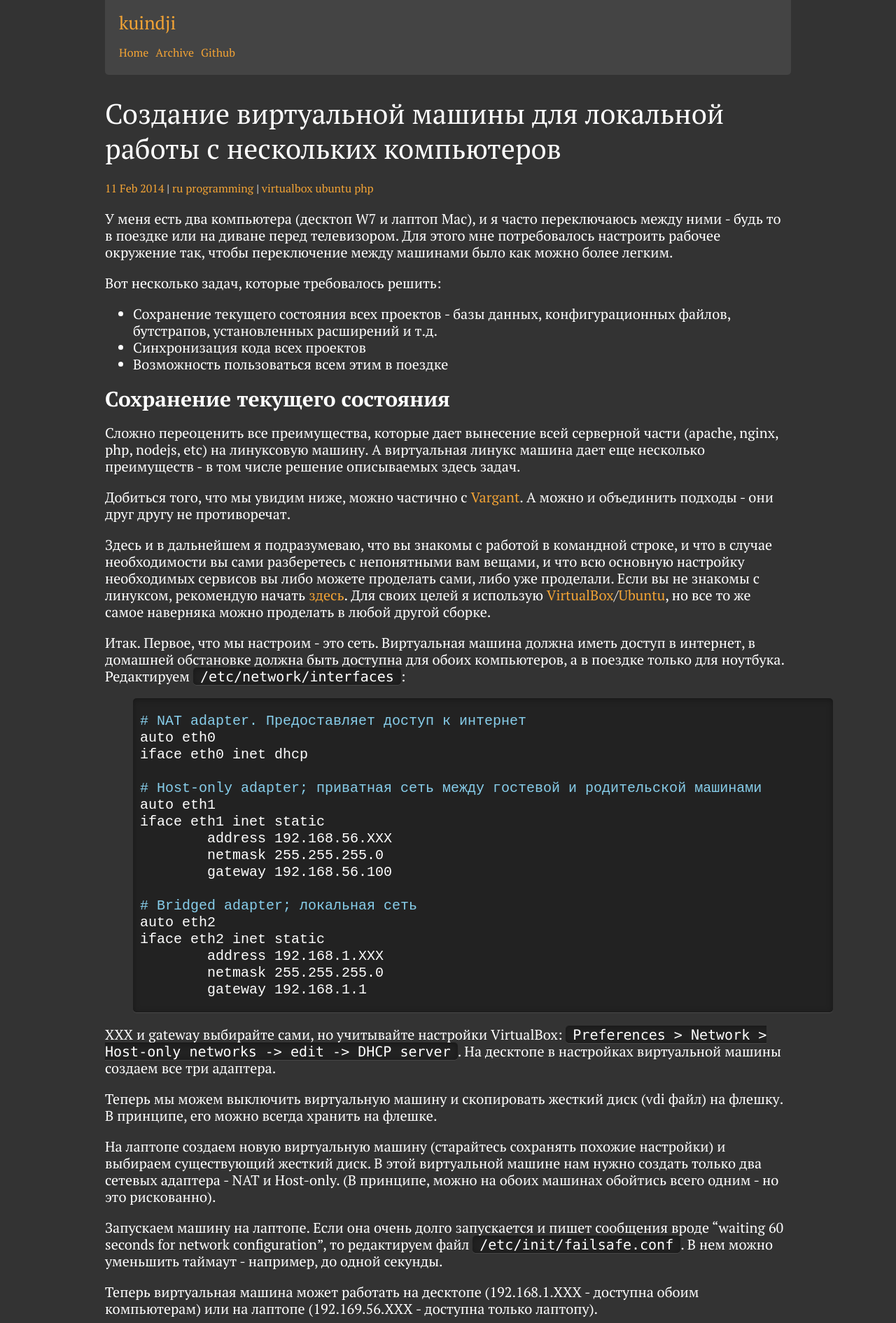
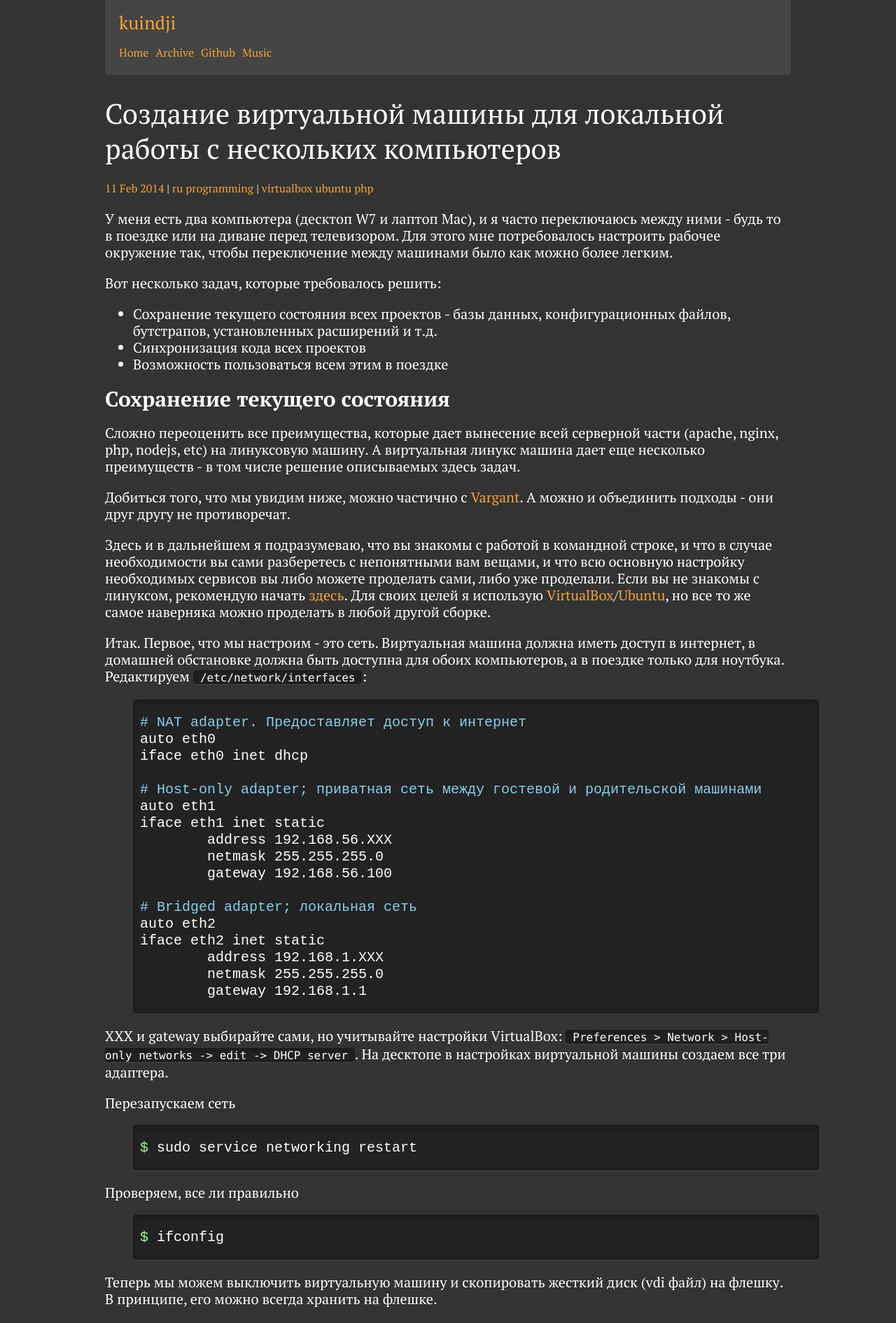
Before and after one commit to kuindji/kuindji.github.io, a Jekyll site: the page built from _posts/2014-02-11-ru-shared-virtual-machine.markdown, in a window 1280 px wide. Shown: the top 1891 px of the page at 70% size. Built offline with Jekyll 4.4.1, drawn with Linux system fonts in a browser that asks for light colours; Markdown is read by kramdown in place of the engine named in the settings; comment, search, counter and statistics services are not loaded.

Commit message:
style changes

```diff
--- a/_layouts/default.html
+++ b/_layouts/default.html
@@ -19,6 +19,7 @@
                      <li><a href="/">Home</a></li>
                      <li><a href="/archive.html">Archive</a></li>
                      <li><a href="https://github.com/kuindji">Github</a></li>
+                     <li><a href="http://www.kuindji.com">Music</a></li>
                  </ul>
              </nav>
              <div style="clear:both"></div>
--- a/_posts/2014-02-11-ru-shared-virtual-machine.markdown
+++ b/_posts/2014-02-11-ru-shared-virtual-machine.markdown
@@ -47,6 +47,16 @@ iface eth2 inet static
 {% endhighlight %}
 
 XXX и gateway выбирайте сами, но учитывайте настройки VirtualBox: `Preferences > Network > Host-only networks -> edit -> DHCP server`. На десктопе в настройках виртуальной машины создаем все три адаптера.
+
+Перезапускаем сеть
+{% highlight bash %}
+$ sudo service networking restart
+{% endhighlight %}
+
+Проверяем, все ли правильно
+{% highlight bash %}
+$ ifconfig
+{% endhighlight %}
 
 Теперь мы можем выключить виртуальную машину и скопировать жесткий диск (vdi файл) на флешку. В принципе, его можно всегда хранить на флешке.
 
--- a/static/syntax.css
+++ b/static/syntax.css
@@ -1,15 +1,22 @@
 .highlight {
     overflow: auto;
     width: 100%;
+    -webkit-box-sizing: border-box;
+    -moz-box-sizing: border-box;
+    box-sizing: border-box;
 }
 
-.highlight, p > pre, p > code, p > nobr > code, li > code, h5 > code {
+.highlight, p > pre, p > code, p > nobr > code, li > code {
     background: none repeat scroll 0 0 #222;
     border-radius: 5px;
     box-shadow: 0 1px 10px rgba(0, 0, 0, 0.3) inset, 0 1px 0 rgba(255, 255, 255, 0.1), 0 -1px 0 rgba(0, 0, 0, 0.5);
     color: #FFFFFF;
     padding: 0 10px;
-    font-family: Consolas, Monaco, 'Andale Mono', monospace;
+    font-family: Monaco, Consolas, 'Andale Mono', monospace;
+}
+
+p > pre, p > code, p > nobr > code, li > code {
+    font-size:  16px;
 }
 
 .highlight .hll {
```
